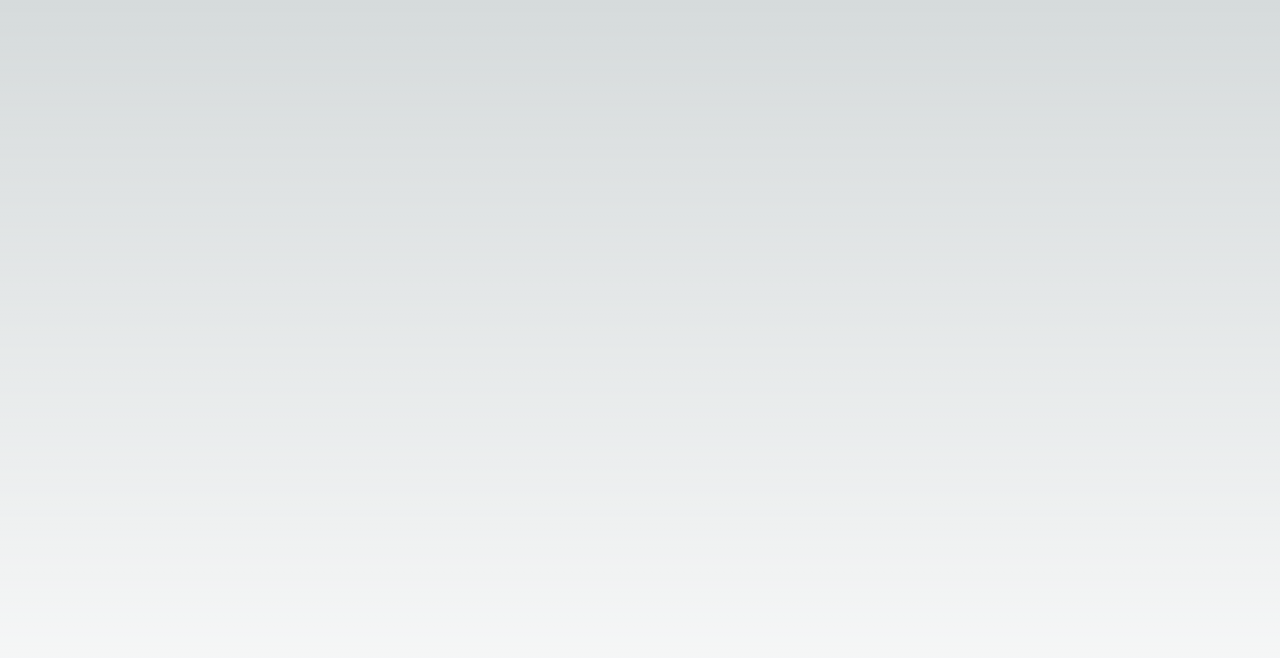
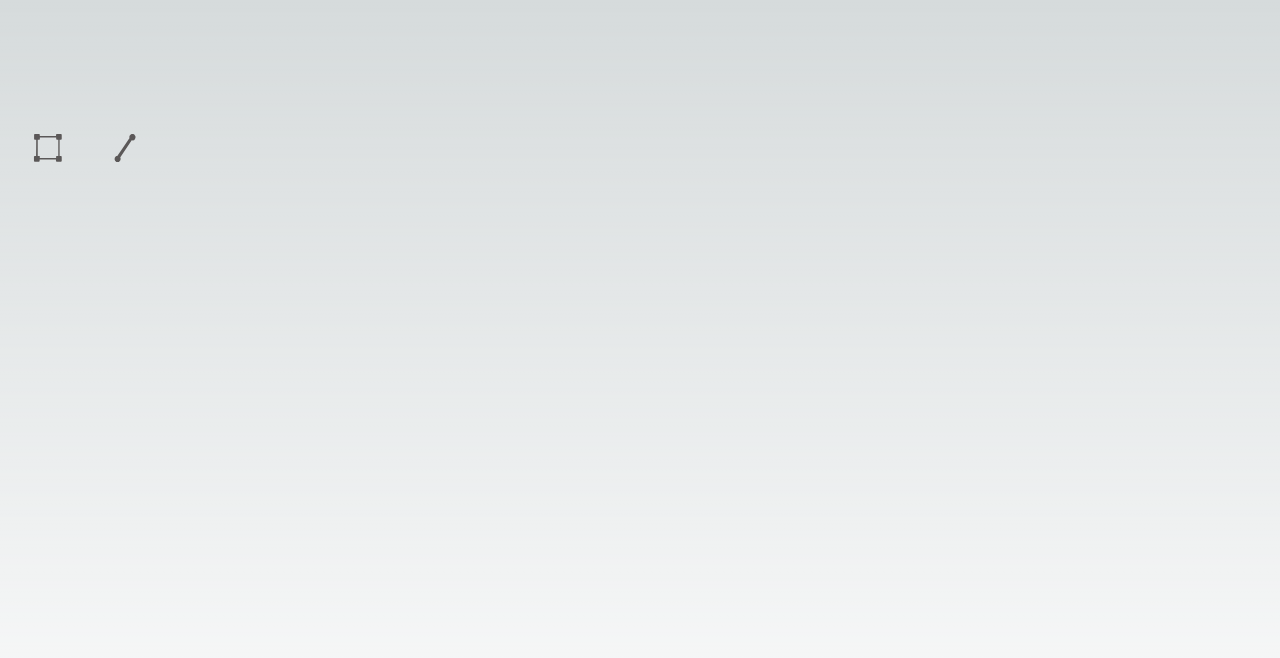
Before and after one commit to f4faysal/MERN-Interview-Test, a React (Vite) app: page / in a window 1280 px wide. Shown: the top 658 px of the page. Built offline with nearby package versions, Linux system fonts and the light colour scheme.

Commit message:
Add Swatch component to BlackBoard.jsx

```diff
--- a/src/components/BlackBoard.jsx
+++ b/src/components/BlackBoard.jsx
@@ -1,8 +1,6 @@
-
 import { useEffect, useState } from "react";
 import rough from "roughjs/bundled/rough.esm";
-
-
+import Swatch from "./Swatch";
 
 function BlackBoard() {
   const [points, setPoints] = useState([]);
@@ -303,6 +301,17 @@ function BlackBoard() {
 
   return (
     <div>
+      <Swatch
+        toolType={toolType}
+        setToolType={setToolType}
+        width={width}
+        setWidth={setWidth}
+        setElements={setElements}
+        setColorWidth={setColorWidth}
+        setPath={setPath}
+        colorWidth={colorWidth}
+        setShapeWidth={setShapeWidth}
+      />
       <canvas
         id="canvas"
         className="App"
--- /dev/null
+++ b/src/components/Swatch.jsx
@@ -0,0 +1,60 @@
+import { styles } from "../theme/styles";
+import {
+  Line,
+  Resize
+} from "../theme/svg";
+
+export default function Swatch({
+  toolType,
+  setToolType,
+  width,
+  setWidth,
+  setElements,
+  setColorWidth,
+  setPath,
+  colorWidth,
+  setShapeWidth,
+}) {
+  return (
+    <div
+      className="w-20 bg-black flex flex-col items-center justify-center  rounded-lg left-10 z-50"
+      style={{
+        position: "absolute",
+        zIndex: 100,
+        height: `${window.innerHeight * 0.09 * 8}px`,
+        top: `${(window.innerHeight - window.innerHeight * 0.09 * 8) / 2}px`,
+      }}
+    >
+      <button
+        id="selection"
+        data-toggle="tooltip"
+        data-placement="top"
+        title="Selection"
+        style={styles.righticons}
+        onClick={() => {
+          setToolType("selection");
+          setShapeWidth(1);
+        }}
+      >
+        <Resize toolType={toolType} colorWidth={colorWidth} />
+      </button>
+
+      <button
+        id="line"
+        data-toggle="tooltip"
+        data-placement="top"
+        title="Line"
+        style={styles.righticons}
+        onClick={() => {
+          setToolType("line");
+          setWidth(1);
+          setShapeWidth(1);
+        }}
+      >
+        <Line toolType={toolType} colorWidth={colorWidth} />
+      </button>
+
+
+    </div>
+  );
+}
```
Lines whose indentation alone changed are shown as unchanged.
